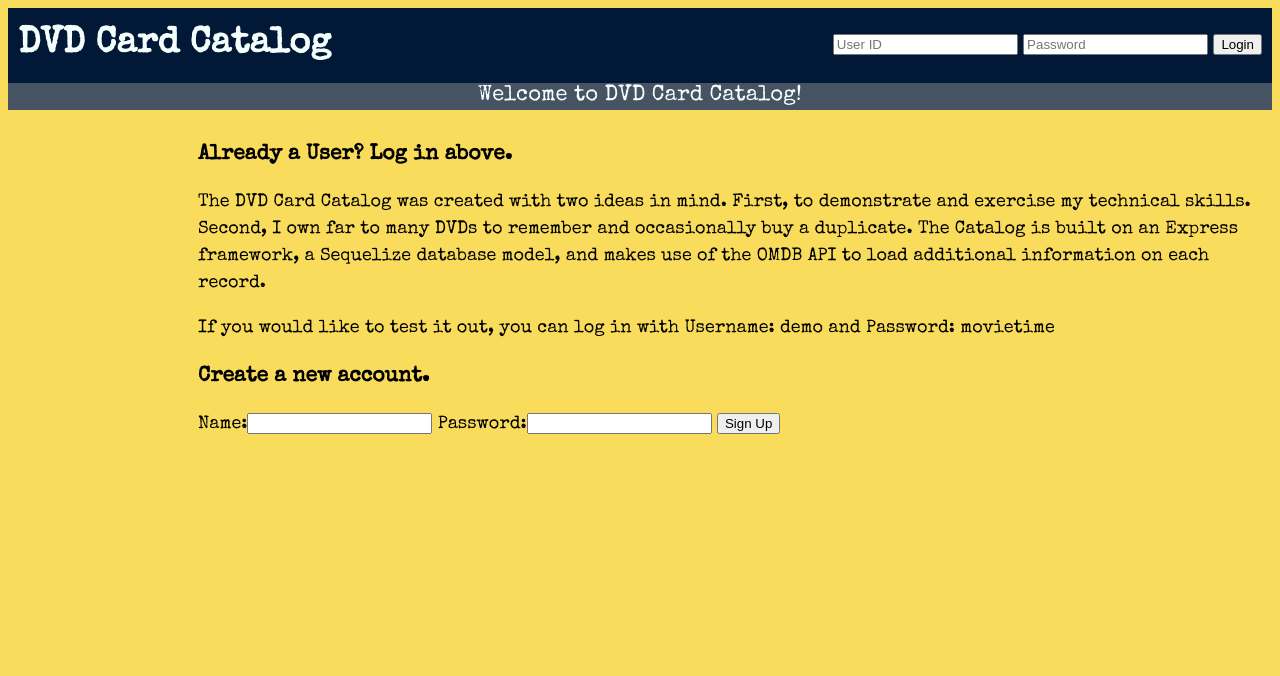
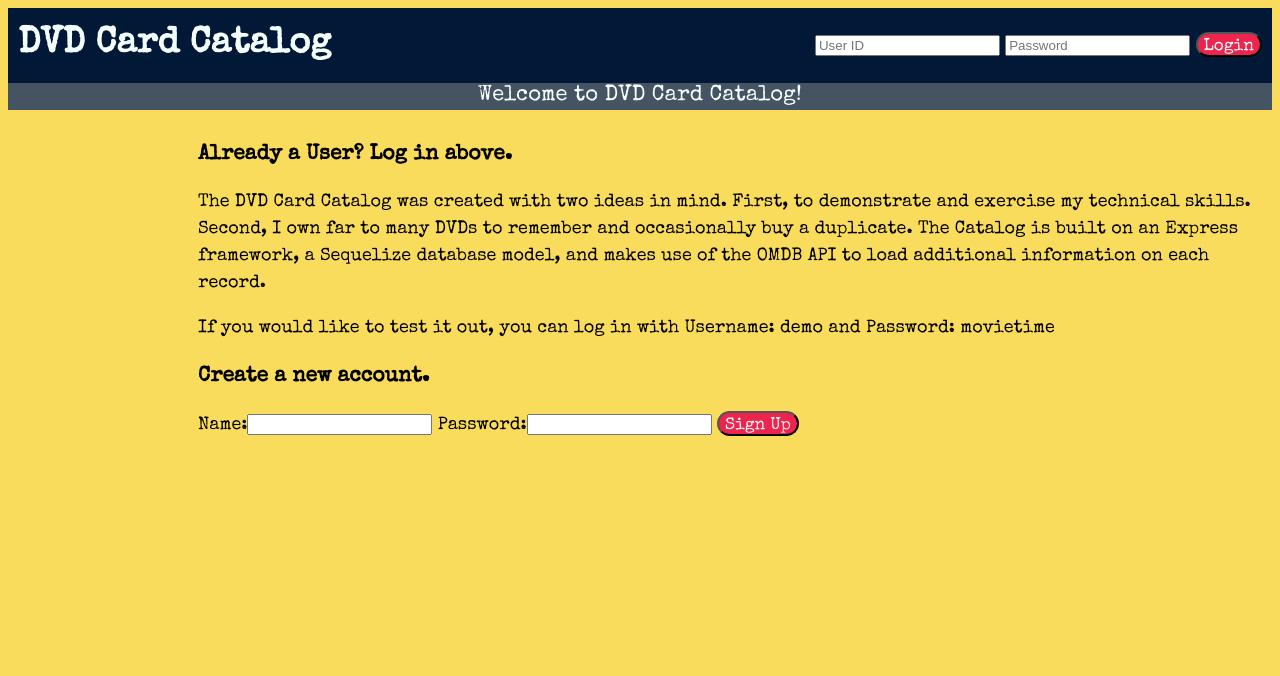
Before and after one commit to davidglic/dvdcatalog, a Node server app: page / in a window 1280 px wide. Shown: the top 676 px of the page. Run offline with Node 20, Linux system fonts and the light colour scheme; some libraries are stand-ins or nearby versions.

Commit message:
stying finalized

```diff
--- a/public/css/index.css
+++ b/public/css/index.css
@@ -100,8 +100,12 @@ a:hover {
 .cardtext.idnum {
     text-align: center;
 }
-
-
+.poster {
+    padding-left: 10px;
+}
+/* .moviecard {
+    border: solid black 3px;
+} */
 /* card container */
 .cardcontainer {
     display: flex;
@@ -133,6 +137,18 @@ a:hover {
     color: red;
     text-align: center;
 }
+
+/* button thanks to */
+.myButton {
+    background-color: #ED254E;
+    font-family:'Special Elite', cursive;
+    border-radius:18px;
+    color: #F4FFFD;
+    font-size:17px;
+    padding: 4px 6px 0px 6px;
+
+
+}
 /* color schema
 https://coolors.co/ed254e-f9dc5c-f4fffd-011936-465362
 #ED254E red
--- a/views/library/card.ejs
+++ b/views/library/card.ejs
@@ -5,7 +5,7 @@
     <main class="main">
 
         <div class="section-title">Movie Details</div>
-        <div class="main-content">
+        <div class="main-content moviecard">
             <div class="cardtext movietitle"><b><u><%= `${movie.name}` %></u></b></div>
 
             <div class="cardcontainer">
--- a/views/library/edit-card.ejs
+++ b/views/library/edit-card.ejs
@@ -20,10 +20,10 @@
                             <% } %>
                     <% } %>
                 </select><br>
-                <input type="submit" name="" id="" value="Update Card">
+                <input type="submit" name="" id="" value="Update Card" class="myButton">
             </form>
             <form action="/library/edit/<%= `${user.id}/${movie.id}` %>?_method=DELETE" method="POST">
-                <input type="submit" value="Delete">
+                <input type="submit" value="Delete" class="myButton">
             </form>
         </div>
     </main>
--- a/views/library/locations.ejs
+++ b/views/library/locations.ejs
@@ -8,7 +8,7 @@
             <% for (i=0; i < locations.length; i++) { %>
                 <form action="/library/loc/<%= `${user.id}/${locations[i].id}` %>?_method=PUT" method="POST">
                     <input type="text" name="name" value="<%= `${locations[i].name}` %>">
-                    <input type="submit" value="Edit">
+                    <input type="submit" value="Edit" class="myButton">
                 </form>
                 <!-- <form action="/library/loc/<%= `${user.id}/${locations[i].id}` %>?_method=DELETE" method="POST">
                     <input type="submit" value="Delete <%= `${locations[i].name}` %>">
@@ -17,7 +17,7 @@
 
             <form action="/library/loc/<%= `${user.id}` %>" method="POST">
                 <input type="text" name="name" value="New Location">
-                <input type="submit" value="Add New">
+                <input type="submit" value="Add New" class="myButton">
             </form>
 
         </div>
--- a/views/library/new-card.ejs
+++ b/views/library/new-card.ejs
@@ -4,7 +4,7 @@
     <%- include('../partials/sidebar') %>
     <main class="main">
         <div class="section-title">New Card</div>
-        <div class="main-content">
+        <div class="main-content moviecard">
             <form action="/library/add/<%= `${user.id}` %>" method="POST">
                 DVD Name:<input type="text" name="name"><br>
                 Year of Release:<input type="text" name="year"><br>
@@ -14,7 +14,7 @@
                         <option value="<%= locations[i].id%>"><%= locations[i].name %></option>
                     <% } %>
                 </select><br>
-                <input type="submit" name="" id="" value="Add">
+                <input type="submit" name="" id="" value="Add" class="myButton">
             </form>
         </div>
     </main>
--- a/views/users/edit-user.ejs
+++ b/views/users/edit-user.ejs
@@ -8,7 +8,7 @@
             Change Password:
             <form action="/users/edit/<%= `${user.id}` %>" method="POST">
                 <input type="password" name="password" id="">
-                <input type="submit" name="" id="">
+                <input type="submit" name="" id="" class="myButton">
             </form>
 
         </div>
--- a/views/users/index.ejs
+++ b/views/users/index.ejs
@@ -18,7 +18,7 @@
         <form id="login" action="/users/login" method="POST">
             <input type="text" name="userID" id="userID" placeholder="User ID">
             <input type="password" name="password" id="password" placeholder="Password">
-            <input type="submit" name="" id="loginsubmit" value="Login">
+            <input type="submit" name="" id="loginsubmit" value="Login" class="myButton">
         </form>
     </header>
     <main class="main landing">
@@ -41,7 +41,7 @@
                     <h3>Create a new account.</h3>
                     Name:<input type="text" name="name">
                     Password:<input type="password" name="password">
-                    <input type="submit" value="Sign Up">
+                    <input type="submit" value="Sign Up" class="myButton">
                 </form>
 
             </div>
```
